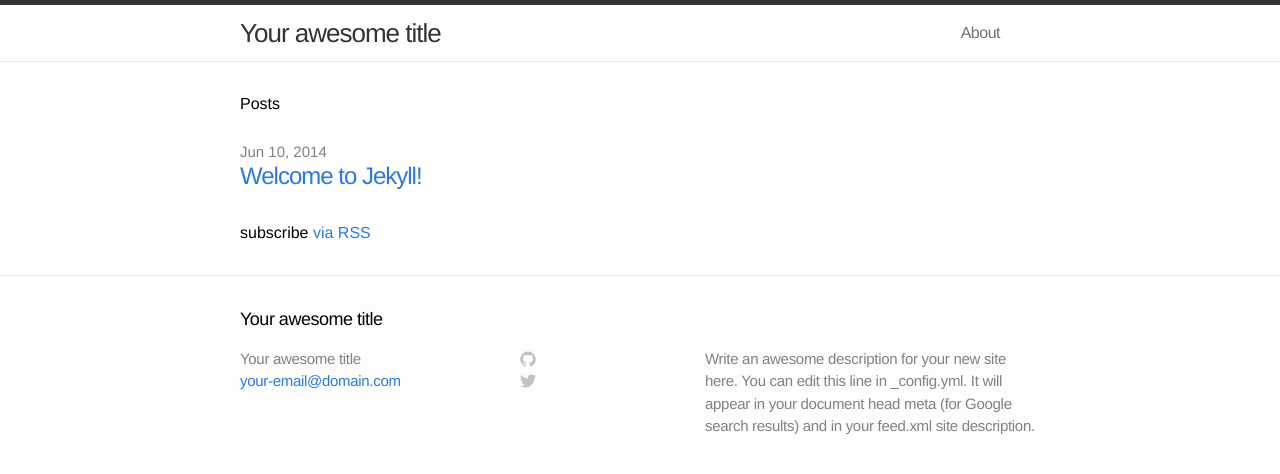
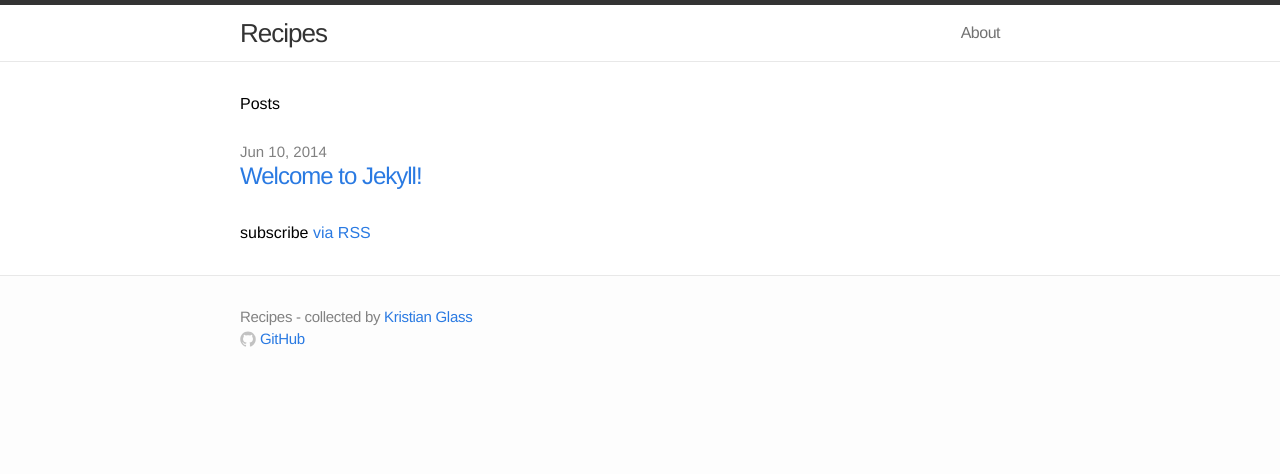
Before and after one commit to doismellburning/recipes, a Jekyll site: the page built from www/index.html, in a window 1280 px wide. Shown: the top 474 px of the page. Built offline with Jekyll 4.4.1, drawn with Linux system fonts in a browser that asks for light colours.

Commit message:
Tweaked footer/settings

```diff
--- a/www/_config.yml
+++ b/www/_config.yml
@@ -1,9 +1,9 @@
 # Site settings
-title: Your awesome title
-email: your-email@domain.com
-description: "Write an awesome description for your new site here. You can edit this line in _config.yml. It will appear in your document head meta (for Google search results) and in your feed.xml site description."
+title: Recipes
+email: recipes@doismellburning.co.uk
+description: "Recipes collected by doismellburning"
 baseurl: ""
-url: "http://yourdomain.com"
+url: "http://recipes.doismellburning.co.uk"
 
 # Build settings
 markdown: kramdown
--- a/www/_includes/footer.html
+++ b/www/_includes/footer.html
@@ -2,19 +2,11 @@
 
   <div class="wrap">
 
-    <h2 class="footer-heading">{{ site.title }}</h2>
-
     <div class="footer-col-1 column">
       <ul>
-        <li>{{ site.title }}</li>
-        <li><a href="mailto:{{ site.email }}">{{ site.email }}</a></li>
-      </ul>
-    </div>
-
-    <div class="footer-col-2 column">
-      <ul>
+        <li>{{ site.title }} - collected by <a href="http://www.doismellburning.co.uk/">Kristian Glass</a></li>
         <li>
-          <a href="https://github.com/{{ site.username }}">
+          <a href="https://github.com/doismellburning/recipes">
             <span class="icon github">
               <svg version="1.1" class="github-icon-svg" xmlns="http://www.w3.org/2000/svg" xmlns:xlink="http://www.w3.org/1999/xlink" x="0px" y="0px"
                  viewBox="0 0 16 16" enable-background="new 0 0 16 16" xml:space="preserve">
@@ -29,32 +21,12 @@
                 c0,0.208,0.14,0.449,0.534,0.373c3.081-1.028,5.302-3.935,5.302-7.362C15.76,3.906,12.285,0.431,7.999,0.431z"/>
               </svg>
             </span>
-            <span class="username">{{ site.username }}</span>
-          </a>
-        </li>
-        <li>
-          <a href="https://twitter.com/{{ site.username }}">
-            <span class="icon twitter">
-              <svg version="1.1" class="twitter-icon-svg" xmlns="http://www.w3.org/2000/svg" xmlns:xlink="http://www.w3.org/1999/xlink" x="0px" y="0px"
-                 viewBox="0 0 16 16" enable-background="new 0 0 16 16" xml:space="preserve">
-                <path fill="#C2C2C2" d="M15.969,3.058c-0.586,0.26-1.217,0.436-1.878,0.515c0.675-0.405,1.194-1.045,1.438-1.809
-                c-0.632,0.375-1.332,0.647-2.076,0.793c-0.596-0.636-1.446-1.033-2.387-1.033c-1.806,0-3.27,1.464-3.27,3.27
-                c0,0.256,0.029,0.506,0.085,0.745C5.163,5.404,2.753,4.102,1.14,2.124C0.859,2.607,0.698,3.168,0.698,3.767
-                c0,1.134,0.577,2.135,1.455,2.722C1.616,6.472,1.112,6.325,0.671,6.08c0,0.014,0,0.027,0,0.041c0,1.584,1.127,2.906,2.623,3.206
-                C3.02,9.402,2.731,9.442,2.433,9.442c-0.211,0-0.416-0.021-0.615-0.059c0.416,1.299,1.624,2.245,3.055,2.271
-                c-1.119,0.877-2.529,1.4-4.061,1.4c-0.264,0-0.524-0.015-0.78-0.046c1.447,0.928,3.166,1.469,5.013,1.469
-                c6.015,0,9.304-4.983,9.304-9.304c0-0.142-0.003-0.283-0.009-0.423C14.976,4.29,15.531,3.714,15.969,3.058z"/>
-              </svg>
-            </span>
-            <span class="username">{{ site.username }}</span>
+            <span>GitHub</span>
           </a>
         </li>
       </ul>
     </div>
 
-    <div class="footer-col-3 column">
-      <p class="text">{{ site.description }}</p>
-    </div>
 
   </div>
 
```
